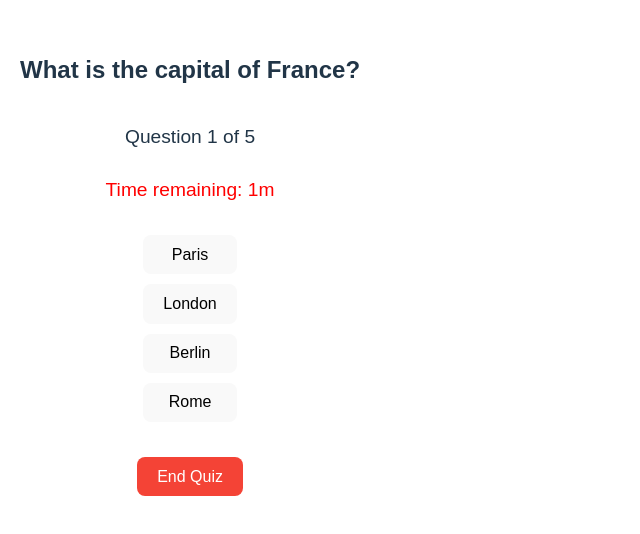
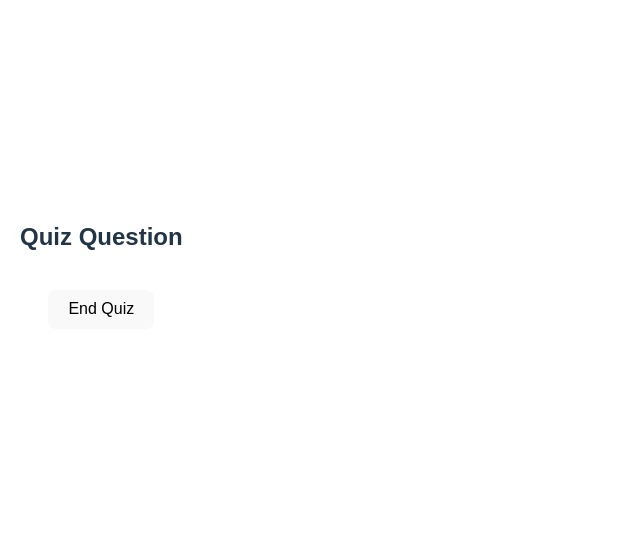
Before and after one commit to dbheale/quiz-master-gippity, a React (Vite) app in the folder quiz-master-gippity/: page /quiz in a window 1280 px wide. Shown: the part 136-670 px from the top of the page, without its empty margins (0-640 px from the left). Built offline with nearby package versions, Linux system fonts and the light colour scheme.

Commit message:
Add navigation between screens forgot to save!

```diff
--- a/quiz-master-gippity/src/components/QuizScreen.jsx
+++ b/quiz-master-gippity/src/components/QuizScreen.jsx
@@ -1,49 +1,39 @@
-import React from 'react';
-
-const mockQuestion = {
-    question: "What is the capital of France?",
-    type: "multiple", // could be "boolean" for true/false
-    options: ["Paris", "London", "Berlin", "Rome"],
-    correctAnswer: "Paris",
-    currentQuestion: 1,
-    totalQuestions: 5,
-    timeLimit: "1m"
-};
+import React, { useState } from 'react';
+import { useNavigate } from 'react-router-dom';
 
 const QuizScreen = () => {
-    const { question, type, options, currentQuestion, totalQuestions, timeLimit } = mockQuestion;
+    const [showModal, setShowModal] = useState(false);
+    const navigate = useNavigate();
+
+    const endQuiz = () => {
+        setShowModal(true);
+    };
+
+    const confirmEndQuiz = () => {
+        navigate('/');
+    };
+
+    const cancelEndQuiz = () => {
+        setShowModal(false);
+    };
+
+    const finishQuiz = () => {
+        navigate('/results');
+    };
 
     return (
         <div className="quiz-screen">
-            {/* Question text */}
-            <h2>{question}</h2>
+            <h2>Quiz Question</h2>
+            {/* Timer and other elements */}
+            <button onClick={endQuiz}>End Quiz</button>
 
-            {/* Progress bar (text-based for now) */}
-            <div className="progress">
-                Question {currentQuestion} of {totalQuestions}
-            </div>
-
-            {/* Timer */}
-            <div className="timer">
-                Time remaining: {timeLimit}
-            </div>
-
-            {/* Answer buttons */}
-            <div className="answers">
-                {type === "boolean" ? (
-                    <>
-                        <button>True</button>
-                        <button>False</button>
-                    </>
-                ) : (
-                    options.map((option, index) => (
-                        <button key={index}>{option}</button>
-                    ))
-                )}
-            </div>
-
-            {/* End quiz button */}
-            <button className="end-quiz">End Quiz</button>
+            {showModal && (
+                <div className="modal">
+                    <p>Are you sure you want to end the quiz?</p>
+                    <button onClick={cancelEndQuiz}>Cancel</button>
+                    <button onClick={confirmEndQuiz}>Confirm</button>
+                </div>
+            )}
         </div>
     );
 };
--- a/quiz-master-gippity/src/components/ResultScreen.jsx
+++ b/quiz-master-gippity/src/components/ResultScreen.jsx
@@ -1,41 +1,23 @@
 import React from 'react';
-
-const mockResults = {
-    correctAnswers: 5,
-    totalQuestions: 10,
-    category: "General Knowledge",
-    type: "Multiple Choice",
-    difficulty: "Medium",
-    timeTaken: "2m 30s",
-    timeLimit: "5m"
-};
+import { useNavigate } from 'react-router-dom';
 
 const ResultScreen = () => {
-    const { correctAnswers, totalQuestions, category, type, difficulty, timeTaken } = mockResults;
+    const navigate = useNavigate();
+
+    const restartQuiz = () => {
+        navigate('/quiz');
+    };
+
+    const chooseAnotherQuiz = () => {
+        navigate('/');
+    };
 
     return (
         <div className="result-screen">
-            {/* General result text */}
-            <h2>Thank you for completing this quiz. Here are your results:</h2>
-
-            {/* Result in numbers */}
-            <div className="result">
-                You answered {correctAnswers} out of {totalQuestions} questions correctly.
-            </div>
-
-            {/* Quiz configuration */}
-            <div className="quiz-config">
-                <p>Category: {category}</p>
-                <p>Type: {type}</p>
-                <p>Difficulty: {difficulty}</p>
-                <p>Time Taken: {timeTaken}</p>
-            </div>
-
-            {/* Buttons */}
-            <div className="button-group">
-                <button className="restart-btn">Restart</button>
-                <button className="new-quiz-btn">Choose Another Quiz</button>
-            </div>
+            <h2>Thank you for completing this quiz!</h2>
+            {/* ... */}
+            <button onClick={restartQuiz}>Restart Quiz</button>
+            <button onClick={chooseAnotherQuiz}>Choose Another Quiz</button>
         </div>
     );
 };
```
